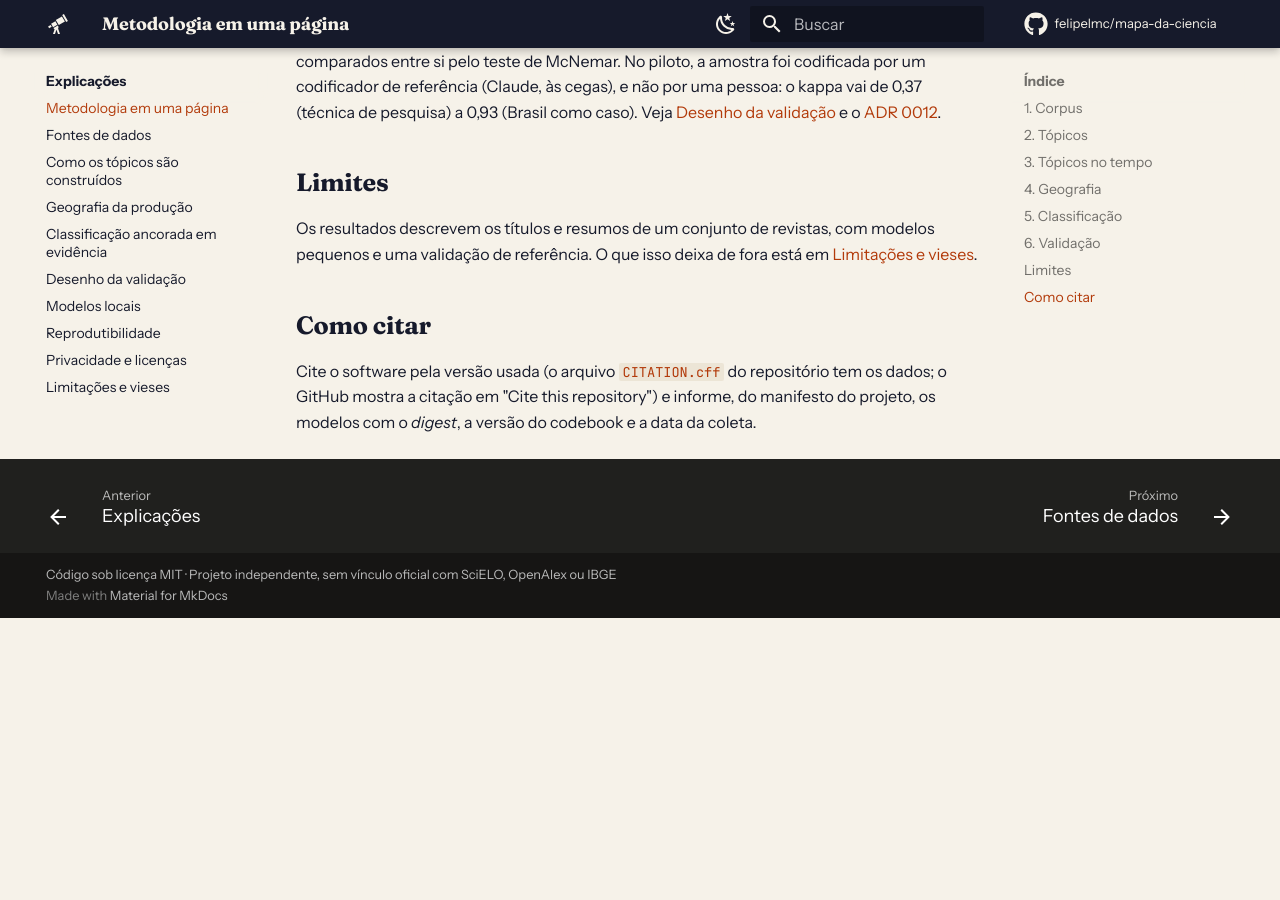
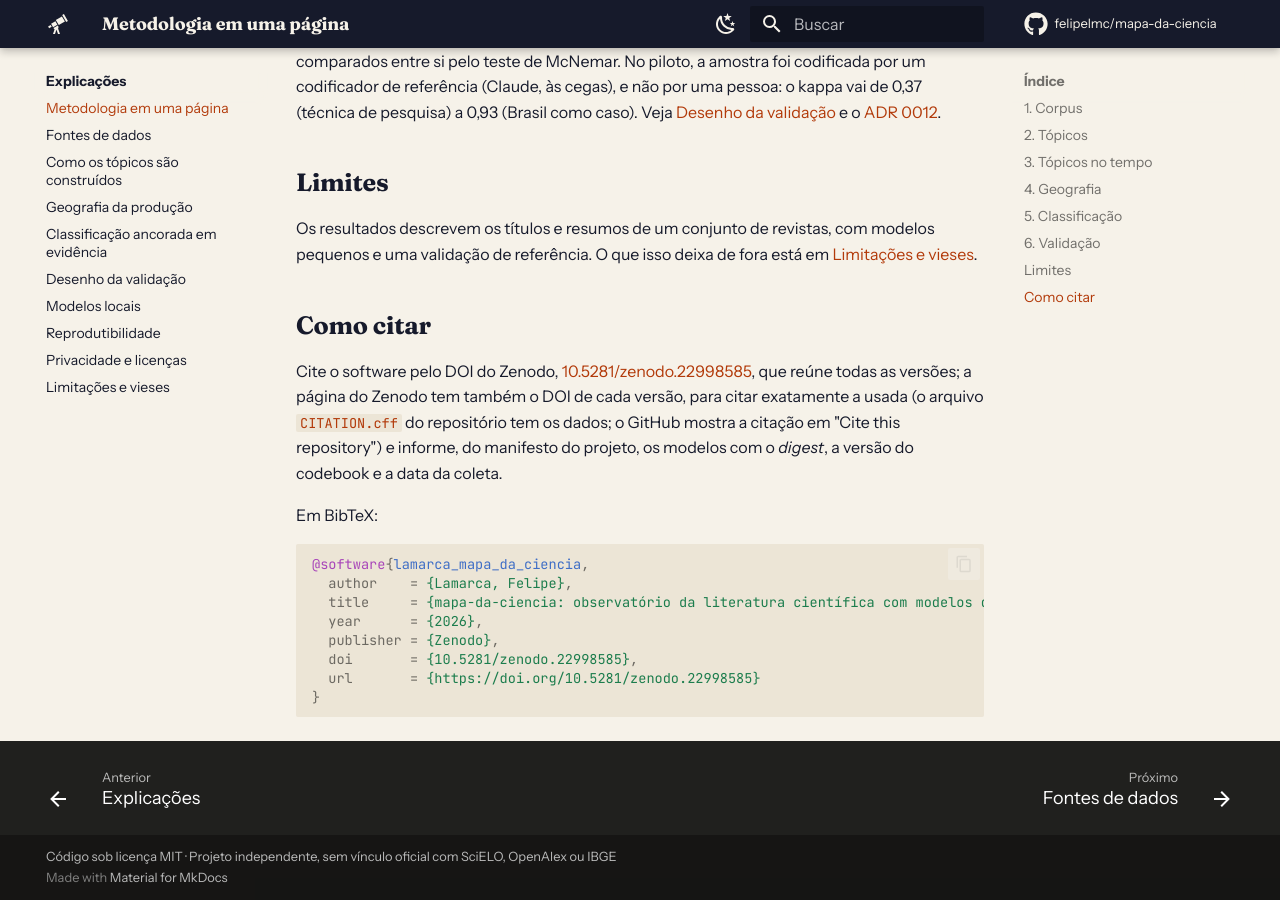
Before and after one commit to felipelmc/mapa-da-ciencia, an MkDocs documentation site: the page built from docs/explicacoes/metodologia.md, in a window 1280 px wide and 900 px high, scrolled down 2171 px. Built offline with MkDocs 1.6.1 and Material for MkDocs 9.7.7, drawn with Linux system fonts in a browser that asks for light colours; comment, search, counter and statistics services are not loaded; before the commit the page ends 2789 px from its top, so only the background shows below that.

Commit message:
docs: DOI do Zenodo e BibTeX em "Como citar"
DOI de conceito 10.5281/zenodo.22998585 (todas as versões) no CITATION.cff,
no README (selo e seção "Como citar" com o BibTeX) e na metodologia; o
roteiro de release diz que o Zenodo está ligado.

Co-Authored-By: Claude Opus 5.5 <noreply@anthropic.com>

````diff
--- a/docs/explicacoes/metodologia.md
+++ b/docs/explicacoes/metodologia.md
@@ -40,4 +40,17 @@ Os resultados descrevem os títulos e resumos de um conjunto de revistas, com mo
 
 ## Como citar
 
-Cite o software pela versão usada (o arquivo [`CITATION.cff`](https://github.com/felipelmc/mapa-da-ciencia/blob/main/CITATION.cff) do repositório tem os dados; o GitHub mostra a citação em "Cite this repository") e informe, do manifesto do projeto, os modelos com o *digest*, a versão do codebook e a data da coleta.
+Cite o software pelo DOI do Zenodo, [10.5281/zenodo.22998585](https://doi.org/10.5281/zenodo.22998585), que reúne todas as versões; a página do Zenodo tem também o DOI de cada versão, para citar exatamente a usada (o arquivo [`CITATION.cff`](https://github.com/felipelmc/mapa-da-ciencia/blob/main/CITATION.cff) do repositório tem os dados; o GitHub mostra a citação em "Cite this repository") e informe, do manifesto do projeto, os modelos com o *digest*, a versão do codebook e a data da coleta.
+
+Em BibTeX:
+
+```bibtex
+@software{lamarca_mapa_da_ciencia,
+  author    = {Lamarca, Felipe},
+  title     = {mapa-da-ciencia: observatório da literatura científica com modelos de linguagem locais},
+  year      = {2026},
+  publisher = {Zenodo},
+  doi       = {10.5281/zenodo.22998585},
+  url       = {https://doi.org/10.5281/zenodo.22998585}
+}
+```
````
Also changed, not shown: README.md (+21 -2 lines), docs/desenvolvimento/index.md (+1 -1 lines), 1 other file.
